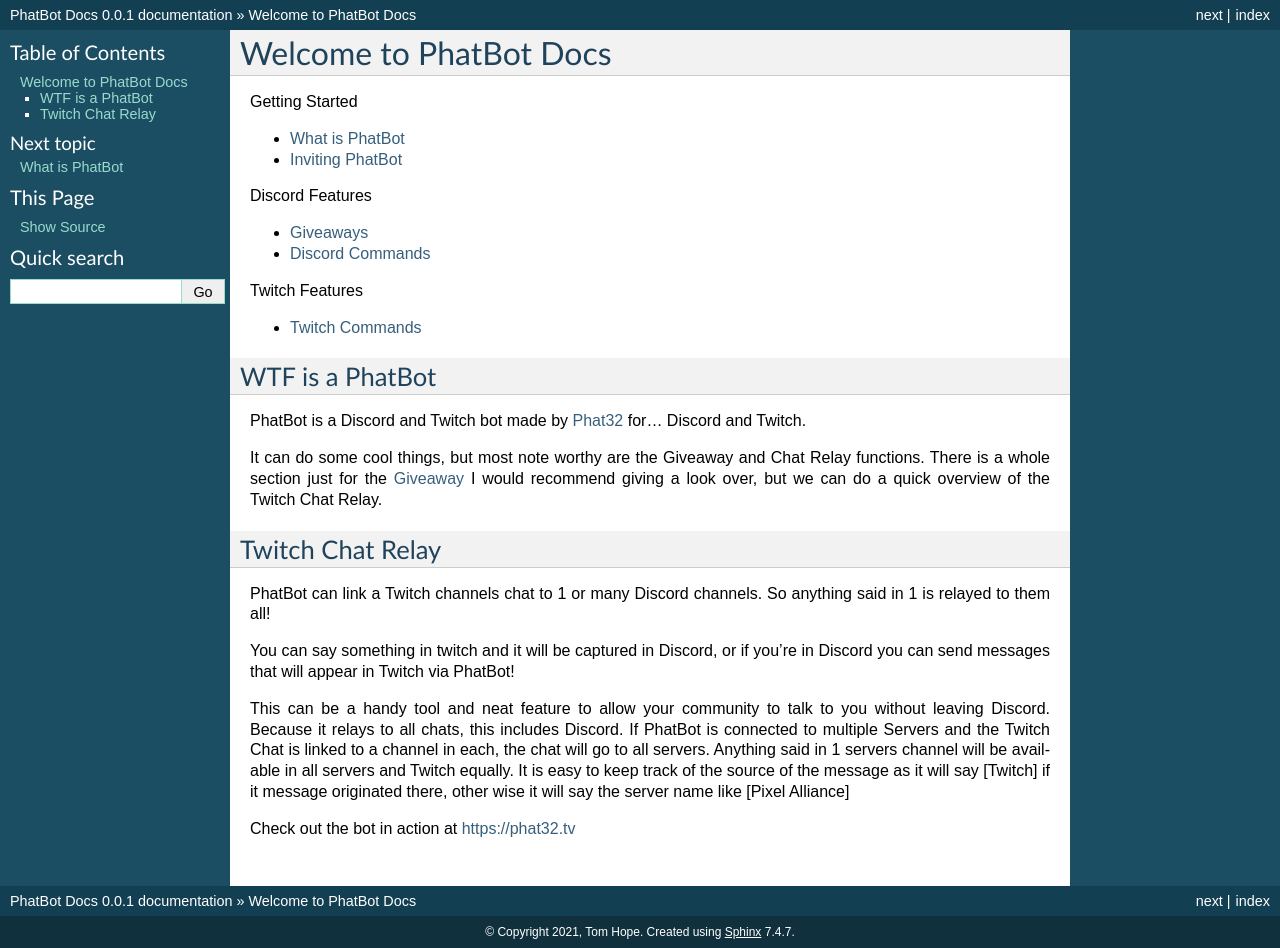
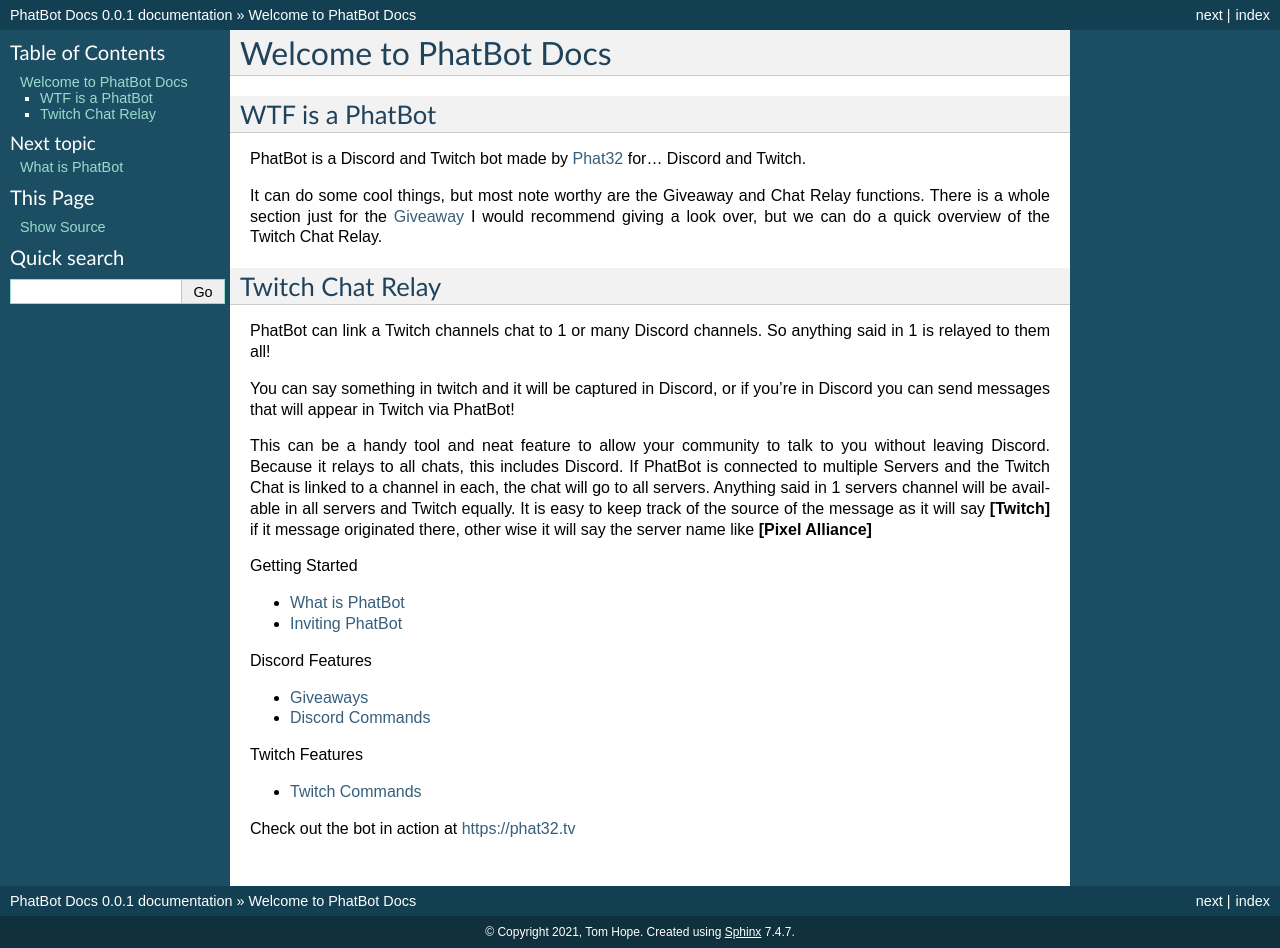
Before and after one commit to Phat32/PhatBot-Docs, a Sphinx documentation site: the page built from docs/index.rst, in a window 1280 px wide. Built offline with Sphinx 7.4.7, drawn with Linux system fonts in a browser that asks for light colours; some of the changed lines change nothing that is shown.

Commit message:
Moved table of contents to the bottom

```diff
--- a/docs/index.rst
+++ b/docs/index.rst
@@ -5,6 +5,22 @@
 
 Welcome to PhatBot Docs
 =========================
+
+WTF is a PhatBot
+----------------
+
+PhatBot is a Discord and Twitch bot made by Phat32_ for... Discord and Twitch.
+
+It can do some cool things, but most note worthy are the Giveaway and Chat Relay functions. There is a whole section just for the Giveaway_ I would recommend giving a look over, but we can do a quick overview of the Twitch Chat Relay.
+
+Twitch Chat Relay
+-----------------
+
+PhatBot can link a Twitch channels chat to 1 or many Discord channels. So anything said in 1 is relayed to them all!
+
+You can say something in twitch and it will be captured in Discord, or if you're in Discord you can send messages that will appear in Twitch via PhatBot!
+
+This can be a handy tool and neat feature to allow your community to talk to you without leaving Discord. Because it relays to all chats, this includes Discord. If PhatBot is connected to multiple Servers and the Twitch Chat is linked to a channel in each, the chat will go to all servers. Anything said in 1 servers channel will be available in all servers and Twitch equally. It is easy to keep track of the source of the message as it will say **[Twitch]** if it message originated there, other wise it will say the server name like **[Pixel Alliance]**
 
 .. toctree::
    :maxdepth: 1
@@ -26,22 +42,6 @@
 
    pages/twitch/commands
 
-WTF is a PhatBot
-----------------
-
-PhatBot is a Discord and Twitch bot made by Phat32_ for... Discord and Twitch.
-
-It can do some cool things, but most note worthy are the Giveaway and Chat Relay functions. There is a whole section just for the Giveaway_ I would recommend giving a look over, but we can do a quick overview of the Twitch Chat Relay.
-
-Twitch Chat Relay
------------------
-
-PhatBot can link a Twitch channels chat to 1 or many Discord channels. So anything said in 1 is relayed to them all!
-
-You can say something in twitch and it will be captured in Discord, or if you're in Discord you can send messages that will appear in Twitch via PhatBot!
-
-This can be a handy tool and neat feature to allow your community to talk to you without leaving Discord. Because it relays to all chats, this includes Discord. If PhatBot is connected to multiple Servers and the Twitch Chat is linked to a channel in each, the chat will go to all servers. Anything said in 1 servers channel will be available in all servers and Twitch equally. It is easy to keep track of the source of the message as it will say [Twitch] if it message originated there, other wise it will say the server name like [Pixel Alliance]
-
 Check out the bot in action at https://phat32.tv
 
 .. _Phat32: https://twitter.com.ThePhat32
```
